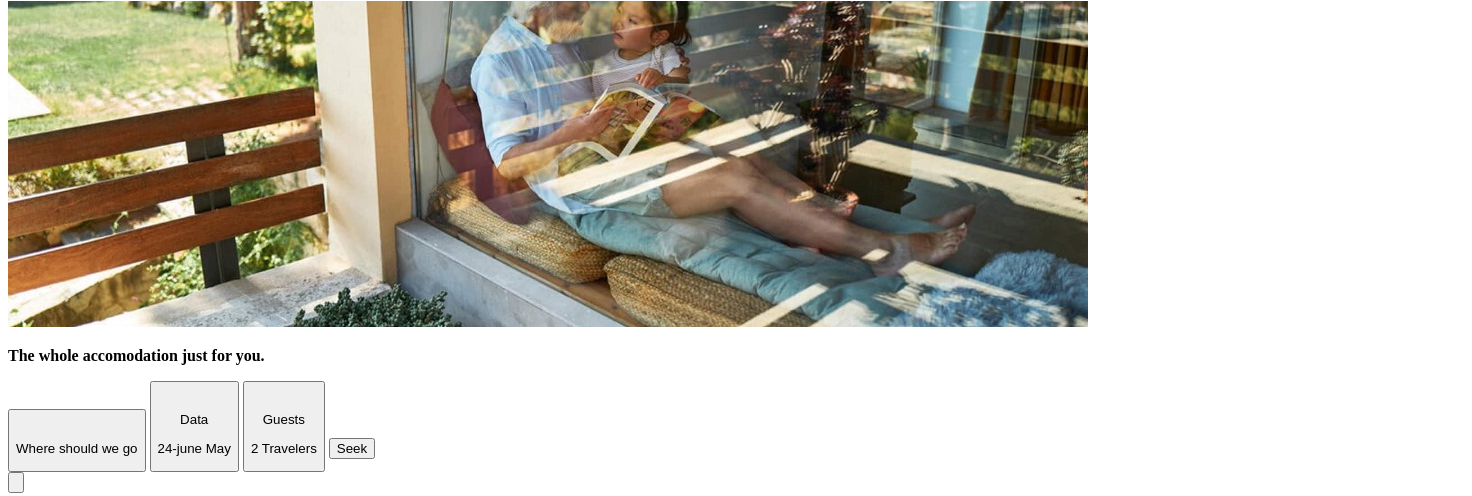
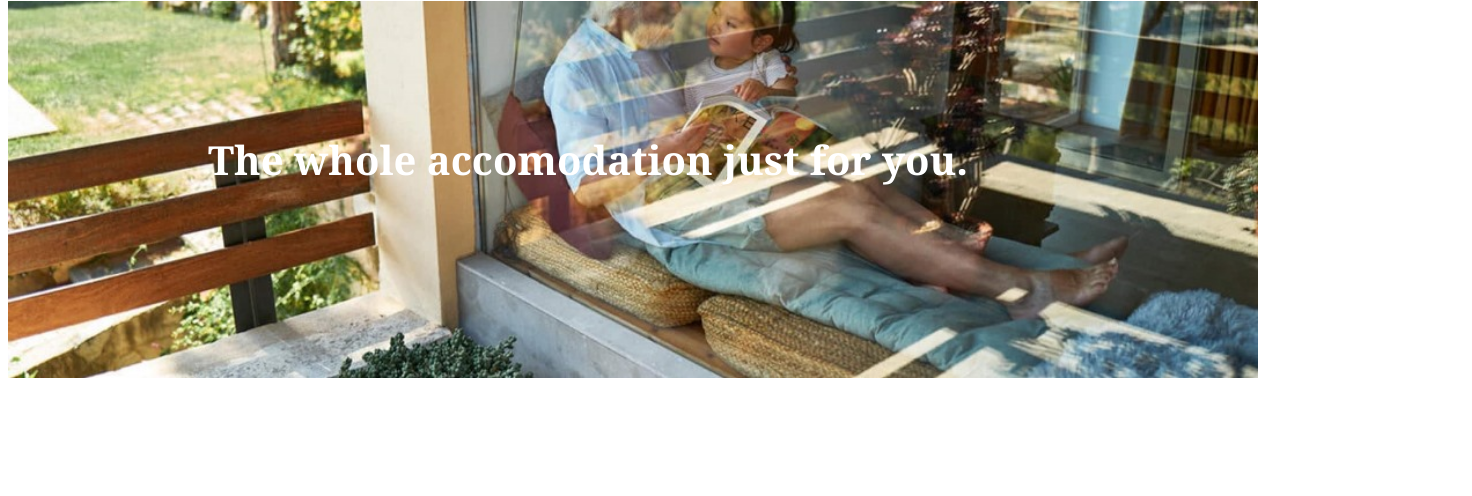
Before and after one commit to Shingiro1/first-clone-exercise, a plain HTML site: page index.html in a window 1280 px wide. Shown: the part 311-807 px from the top of the page, 1472 px wide, since content can reach past the window. Drawn offline with Linux system fonts and the light colour scheme.

Commit message:
making changes

```diff
--- a/style.css
+++ b/style.css
@@ -4,3 +4,60 @@
     word-spacing: 15px;
 
 }
+.img1 {
+    height: 500px;
+    width: 100%;
+}
+#shift {
+    position: relative;
+    bottom: 290px;
+    color: white;
+    left: 200px;
+    font-size: 40px;
+    font-family: Georgia, 'Times New Roman', Times, serif;
+}
+.img2 {
+    position: relative;
+    width: 1250px;
+}
+#text1 {
+    float: right;
+    position: relative;
+    bottom: 17px;
+    right: 65px;
+}
+.but2 {
+    padding-right: 170px;
+    padding-top: 10px;
+    border-radius: 10px;
+}
+.but1 {
+    padding: 15px;
+    border-radius: 30px;
+    position: relative;
+    bottom: 10px;
+    background-color: blue;
+    color: white;
+}
+.sect2 {
+    border: 1px solid;
+    padding: 5px;
+    padding-top: 10px;
+    width: 88%;
+    border-radius: 10px;
+    background-color: white;
+    position: relative;
+    bottom: 600px;
+}
+.but3 {
+    width: 40px;
+    border-radius: 50%;
+}
+#text2 {
+    position: relative;
+    left: 70px;
+    bottom: 73px;
+}
+.sect3 {
+    border: ;
+}
```
